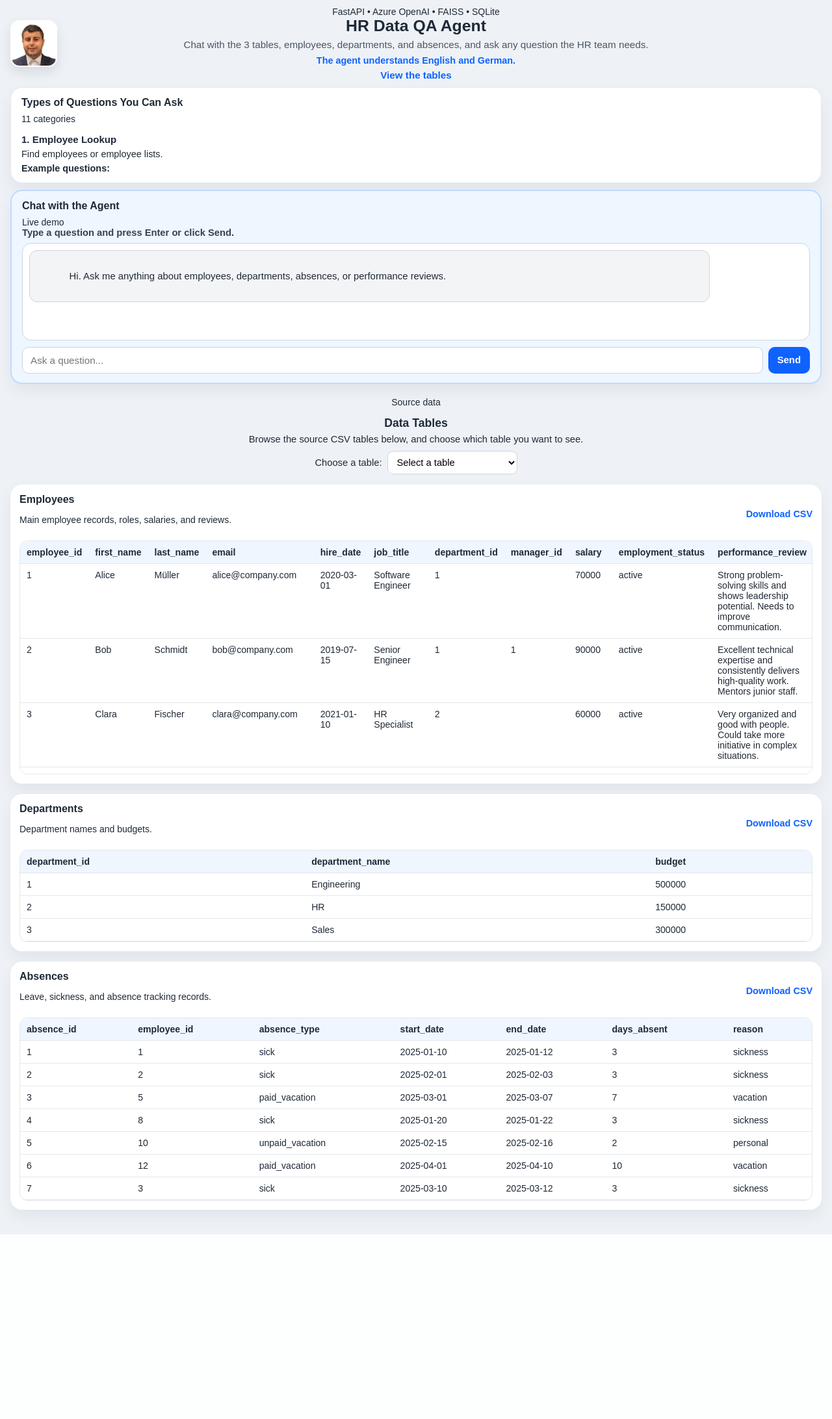
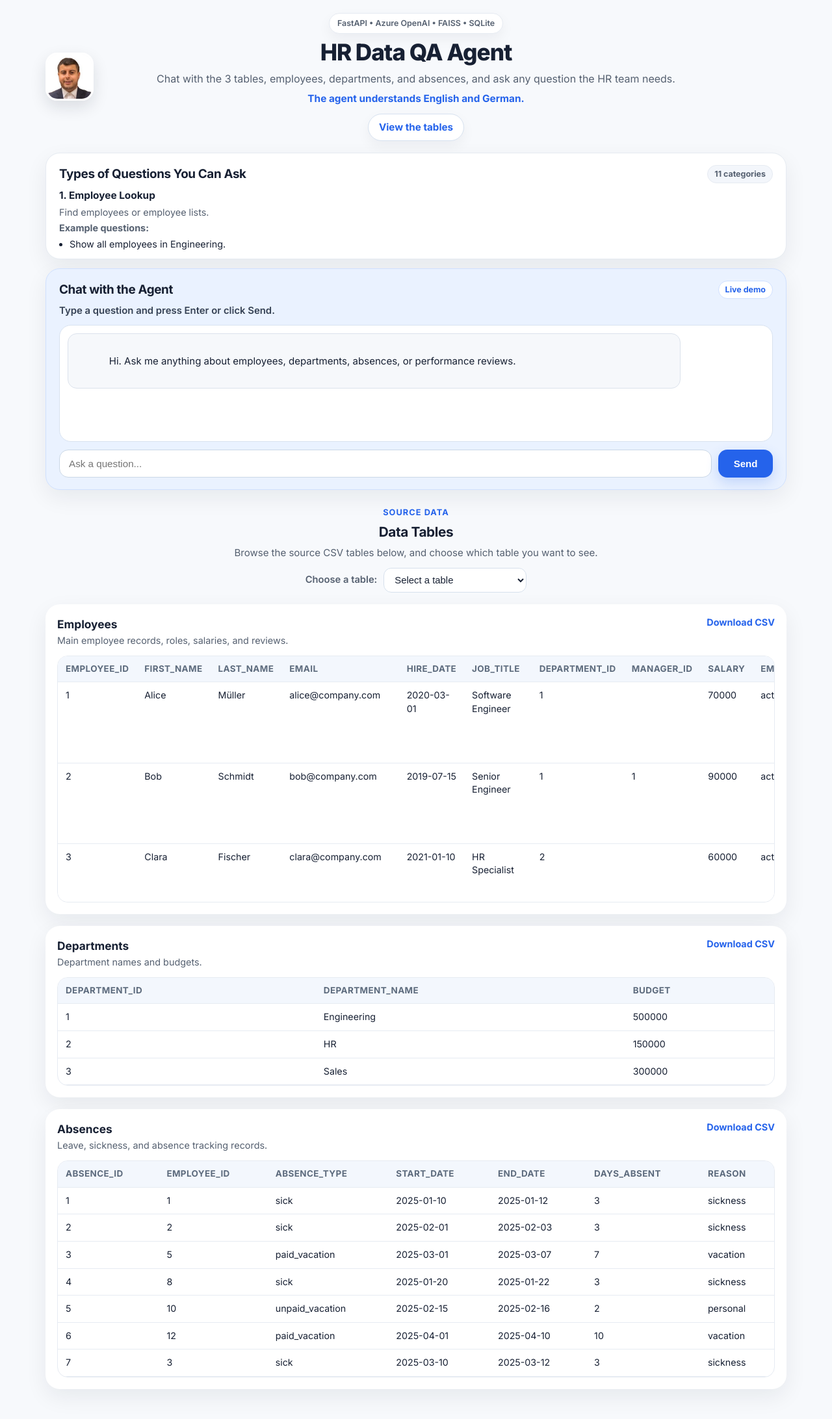
Before and after one commit to fadimbarki87/hr-agent-api, a FastAPI app: page / in a window 1280 px wide. Shown: the whole page at 65% size. Before the commit the page ends 1900 px from the top, so only its background shows below. Run offline with FastAPI, Linux system fonts and the light colour scheme; some libraries are stand-ins or nearby versions.

Commit message:
Update styles.css

```diff
--- a/static/styles.css
+++ b/static/styles.css
@@ -1,5 +1,21 @@
 * {
   box-sizing: border-box;
+}
+
+:root {
+  --bg: #f7f9fc;
+  --surface: #ffffff;
+  --surface-soft: #f8fbff;
+  --text: #172033;
+  --muted: #556070;
+  --line: #e6ebf2;
+  --line-strong: #d7e2f0;
+  --blue: #2563eb;
+  --blue-soft: #eaf2ff;
+  --blue-soft-2: #dbeafe;
+  --shadow: 0 12px 34px rgba(15, 23, 42, 0.07);
+  --shadow-soft: 0 8px 20px rgba(15, 23, 42, 0.05);
+  --radius: 22px;
 }
 
 html {
@@ -8,26 +24,25 @@ html {
 
 body {
   margin: 0;
-  font-family: Arial, sans-serif;
-  background: #eef2f7;
-  color: #1f2937;
+  font-family: "Inter", system-ui, sans-serif;
+  background: var(--bg);
+  color: var(--text);
   font-size: 14px;
+  line-height: 1.45;
 }
 
 .hero {
-  min-height: auto;
-  padding: 10px 16px 6px;
-  display: flex;
-  flex-direction: column;
-  justify-content: flex-start;
+  max-width: 1180px;
+  margin: 0 auto;
+  padding: 20px 20px 10px;
 }
 
 .hero-top {
   display: grid;
-  grid-template-columns: 96px 1fr 96px;
+  grid-template-columns: 90px 1fr 90px;
   align-items: center;
-  gap: 10px;
-  margin-bottom: 10px;
+  gap: 16px;
+  margin-bottom: 18px;
 }
 
 .hero-left {
@@ -39,79 +54,136 @@ body {
   text-align: center;
 }
 
+.eyebrow {
+  display: inline-flex;
+  align-items: center;
+  gap: 8px;
+  padding: 6px 12px;
+  border-radius: 999px;
+  background: var(--surface);
+  border: 1px solid var(--line);
+  color: var(--muted);
+  font-size: 0.78rem;
+  font-weight: 600;
+  margin-bottom: 10px;
+  box-shadow: var(--shadow-soft);
+}
+
 .hero-center h1 {
   margin: 0;
-  font-size: 1.55rem;
-  line-height: 1.1;
+  font-size: 2.2rem;
+  line-height: 1.04;
+  letter-spacing: -0.03em;
+  font-weight: 800;
 }
 
 .subtitle {
-  margin: 6px auto 5px;
+  margin: 10px auto 8px;
   max-width: 900px;
-  line-height: 1.35;
-  color: #4b5563;
-  font-size: 0.95rem;
+  line-height: 1.5;
+  color: var(--muted);
+  font-size: 1rem;
 }
 
 .lang-note {
-  margin: 0 0 6px;
-  font-size: 0.9rem;
-  font-weight: 600;
-  color: #0f62fe;
+  margin: 0;
+  color: var(--blue);
+  font-size: 0.96rem;
+  font-weight: 700;
+}
+
+.hero-actions {
+  margin-top: 12px;
 }
 
 .scroll-link {
-  display: inline-block;
-  margin-top: 0;
-  color: #0f62fe;
+  display: inline-flex;
+  align-items: center;
+  justify-content: center;
+  min-height: 42px;
+  padding: 0 16px;
+  border-radius: 999px;
+  background: var(--surface);
+  border: 1px solid var(--line-strong);
+  color: var(--blue);
   text-decoration: none;
   font-weight: 700;
   font-size: 0.95rem;
+  box-shadow: var(--shadow-soft);
+  transition: all 0.18s ease;
 }
 
 .scroll-link:hover {
-  text-decoration: underline;
+  transform: translateY(-1px);
+  box-shadow: 0 10px 24px rgba(37, 99, 235, 0.12);
 }
 
 .profile-pic {
-  width: 72px;
-  height: 72px;
-  border-radius: 14px;
+  width: 74px;
+  height: 74px;
+  border-radius: 18px;
   object-fit: cover;
-  border: 2px solid white;
-  box-shadow: 0 8px 18px rgba(0, 0, 0, 0.1);
+  border: 3px solid white;
+  box-shadow: 0 10px 24px rgba(15, 23, 42, 0.12);
 }
 
 .hero-stack {
   display: flex;
   flex-direction: column;
-  gap: 10px;
+  gap: 14px;
 }
 
 .card {
-  border-radius: 18px;
-  padding: 14px 16px;
-  box-shadow: 0 10px 24px rgba(15, 23, 42, 0.06);
+  border-radius: var(--radius);
+  padding: 18px 20px;
+  box-shadow: var(--shadow);
 }
 
 .examples-card {
-  background: #ffffff;
-  border: 1px solid #e5e7eb;
+  background: var(--surface);
+  border: 1px solid var(--line);
 }
 
 .chat-card {
-  background: #eef6ff;
-  border: 2px solid #bfdbfe;
+  background: var(--blue-soft);
+  border: 1px solid #cfe0ff;
+}
+
+.card-header-row {
+  display: flex;
+  align-items: center;
+  justify-content: space-between;
+  gap: 12px;
+  margin-bottom: 8px;
 }
 
 .card h2 {
-  margin-top: 0;
-  margin-bottom: 8px;
-  font-size: 1rem;
+  margin: 0;
+  font-size: 1.18rem;
+  letter-spacing: -0.02em;
+}
+
+.mini-badge {
+  display: inline-flex;
+  align-items: center;
+  height: 28px;
+  padding: 0 10px;
+  border-radius: 999px;
+  background: #f3f6fb;
+  border: 1px solid var(--line);
+  color: var(--muted);
+  font-size: 0.78rem;
+  font-weight: 700;
+}
+
+.chat-badge {
+  background: white;
+  color: var(--blue);
+  border-color: #cfe0ff;
 }
 
 .compact-card {
-  padding-bottom: 12px;
+  padding-bottom: 14px;
 }
 
 .scroll-box {
@@ -120,22 +192,23 @@ body {
 }
 
 .compact-scroll {
-  max-height: 78px;
+  max-height: 94px;
 }
 
 .qa-group {
-  margin-bottom: 10px;
+  margin-bottom: 12px;
 }
 
 .qa-group h3 {
-  margin-bottom: 5px;
-  font-size: 0.94rem;
+  margin: 0 0 5px;
+  font-size: 0.96rem;
 }
 
 .qa-group p {
   margin: 4px 0;
-  line-height: 1.25;
+  line-height: 1.35;
   font-size: 0.9rem;
+  color: var(--muted);
 }
 
 .qa-group ul {
@@ -145,175 +218,206 @@ body {
 
 .qa-group li {
   margin-bottom: 4px;
-  line-height: 1.25;
+  line-height: 1.33;
   font-size: 0.9rem;
-}
-
-.chat-card {
-  display: flex;
-  flex-direction: column;
+  color: var(--text);
 }
 
 .chat-desc {
-  margin-top: 0;
-  margin-bottom: 8px;
-  color: #374151;
+  margin: 0 0 10px;
+  color: #354154;
   font-weight: 600;
-  font-size: 0.92rem;
+  font-size: 0.93rem;
 }
 
 .chat-window {
-  flex: 1;
-  min-height: 150px;
-  max-height: 170px;
+  min-height: 180px;
+  max-height: 230px;
   overflow-y: auto;
-  background: #ffffff;
-  border: 1px solid #cbd5e1;
-  border-radius: 14px;
-  padding: 10px;
-  margin-bottom: 10px;
+  background: white;
+  border: 1px solid #d8e2f0;
+  border-radius: 18px;
+  padding: 12px;
+  margin-bottom: 12px;
+  box-shadow: inset 0 1px 0 rgba(255, 255, 255, 0.7);
 }
 
 .message {
   max-width: 88%;
-  padding: 9px 11px;
-  border-radius: 12px;
-  margin-bottom: 8px;
-  line-height: 1.35;
+  padding: 10px 12px;
+  border-radius: 14px;
+  margin-bottom: 10px;
+  line-height: 1.4;
   white-space: pre-wrap;
-  font-size: 0.93rem;
+  font-size: 0.94rem;
 }
 
 .message.user {
   margin-left: auto;
-  background: #dbeafe;
-  border: 1px solid #93c5fd;
+  background: var(--blue-soft-2);
+  border: 1px solid #b9d4ff;
 }
 
 .message.agent {
   margin-right: auto;
-  background: #f3f4f6;
-  border: 1px solid #d1d5db;
+  background: #f6f8fb;
+  border: 1px solid #dbe2ec;
 }
 
 .chat-input-row {
   display: flex;
-  gap: 8px;
+  gap: 10px;
 }
 
 .chat-input-row input {
   flex: 1;
-  border: 1px solid #cbd5e1;
-  border-radius: 10px;
-  padding: 11px 12px;
+  border: 1px solid #cad7e6;
+  border-radius: 14px;
+  padding: 12px 14px;
   font-size: 0.95rem;
   background: white;
+  outline: none;
+  transition: border-color 0.15s ease, box-shadow 0.15s ease;
+}
+
+.chat-input-row input:focus {
+  border-color: #8eb6ff;
+  box-shadow: 0 0 0 4px rgba(37, 99, 235, 0.08);
 }
 
 .chat-input-row button {
   border: none;
-  border-radius: 10px;
-  padding: 0 14px;
-  font-size: 0.93rem;
+  border-radius: 14px;
+  padding: 0 18px;
+  min-width: 84px;
+  font-size: 0.94rem;
   cursor: pointer;
-  background: #0f62fe;
+  background: var(--blue);
   color: white;
   font-weight: 700;
+  transition: all 0.16s ease;
+  box-shadow: 0 8px 20px rgba(37, 99, 235, 0.2);
 }
 
 .chat-input-row button:hover {
-  opacity: 0.92;
+  transform: translateY(-1px);
+  box-shadow: 0 10px 24px rgba(37, 99, 235, 0.26);
 }
 
 .tables-section {
-  padding: 14px 16px 22px;
+  max-width: 1180px;
+  margin: 0 auto;
+  padding: 14px 20px 28px;
 }
 
 .section-header {
   text-align: center;
-  margin-bottom: 16px;
+  margin-bottom: 18px;
+}
+
+.section-kicker {
+  display: inline-block;
+  margin-bottom: 6px;
+  color: var(--blue);
+  font-size: 0.8rem;
+  font-weight: 700;
+  text-transform: uppercase;
+  letter-spacing: 0.08em;
 }
 
 .section-header h2 {
-  margin-bottom: 6px;
-  font-size: 1.1rem;
+  margin: 0 0 6px;
+  font-size: 1.3rem;
+  letter-spacing: -0.02em;
 }
 
 .section-header p {
   margin: 0;
-  font-size: 0.92rem;
+  color: var(--muted);
+  font-size: 0.94rem;
 }
 
 .table-jump {
-  margin-top: 10px;
+  margin-top: 12px;
   display: flex;
   justify-content: center;
   align-items: center;
-  gap: 8px;
+  gap: 10px;
   flex-wrap: wrap;
 }
 
 .table-jump label {
   font-size: 0.92rem;
+  font-weight: 600;
+  color: var(--muted);
 }
 
 .table-jump select {
-  min-width: 200px;
-  padding: 8px 10px;
-  border: 1px solid #d1d5db;
-  border-radius: 9px;
-  font-size: 0.92rem;
+  min-width: 220px;
+  padding: 9px 12px;
+  border: 1px solid #d6e0ec;
+  border-radius: 12px;
+  font-size: 0.93rem;
   background: white;
+  color: var(--text);
+  outline: none;
 }
 
 .table-card {
-  background: white;
-  border-radius: 18px;
-  padding: 14px;
-  margin-bottom: 16px;
-  box-shadow: 0 10px 24px rgba(15, 23, 42, 0.06);
+  background: var(--surface);
+  border-radius: var(--radius);
+  padding: 18px;
+  margin-bottom: 18px;
+  box-shadow: var(--shadow);
 }
 
 .table-header {
   display: flex;
   justify-content: space-between;
-  align-items: center;
-  gap: 10px;
-  margin-bottom: 10px;
+  align-items: flex-start;
+  gap: 12px;
+  margin-bottom: 12px;
 }
 
 .table-header h3 {
+  margin: 0 0 3px;
+  font-size: 1.08rem;
+}
+
+.table-subtitle {
   margin: 0;
-  font-size: 1rem;
+  color: var(--muted);
+  font-size: 0.9rem;
 }
 
 .table-header a {
-  color: #0f62fe;
+  color: var(--blue);
   text-decoration: none;
-  font-weight: 600;
+  font-weight: 700;
   font-size: 0.9rem;
+  white-space: nowrap;
 }
 
 .table-wrap {
   overflow-x: auto;
-  border: 1px solid #e5e7eb;
-  border-radius: 12px;
+  border: 1px solid var(--line);
+  border-radius: 16px;
   background: white;
 }
 
 .table-scroll {
-  max-height: 360px;
+  max-height: 380px;
   overflow-y: auto;
 }
 
 table {
   width: 100%;
   border-collapse: collapse;
-  font-size: 0.88rem;
+  font-size: 0.89rem;
 }
 
 thead {
-  background: #eff6ff;
+  background: #f3f7fd;
   position: sticky;
   top: 0;
   z-index: 1;
@@ -322,35 +426,45 @@ thead {
 th,
 td {
   text-align: left;
-  padding: 9px 10px;
-  border-bottom: 1px solid #e5e7eb;
+  padding: 10px 12px;
+  border-bottom: 1px solid var(--line);
   vertical-align: top;
 }
 
+th {
+  font-size: 0.84rem;
+  text-transform: uppercase;
+  letter-spacing: 0.03em;
+  color: #5d6b7d;
+}
+
 tbody tr:hover {
-  background: #f9fafb;
+  background: #fafcff;
 }
 
 .loading {
-  padding: 14px;
-  color: #6b7280;
+  padding: 16px;
+  color: var(--muted);
   font-size: 0.9rem;
 }
 
 .error {
-  padding: 14px;
+  padding: 16px;
   color: #b91c1c;
   font-size: 0.9rem;
 }
 
 @media (max-width: 900px) {
-  .hero {
-    padding: 10px 12px 6px;
+  .hero,
+  .tables-section {
+    padding-left: 14px;
+    padding-right: 14px;
   }
 
   .hero-top {
     grid-template-columns: 1fr;
     text-align: center;
+    gap: 10px;
   }
 
   .hero-left {
```
Also changed, not shown: other parts of static/styles.css (+15 -11 lines).
